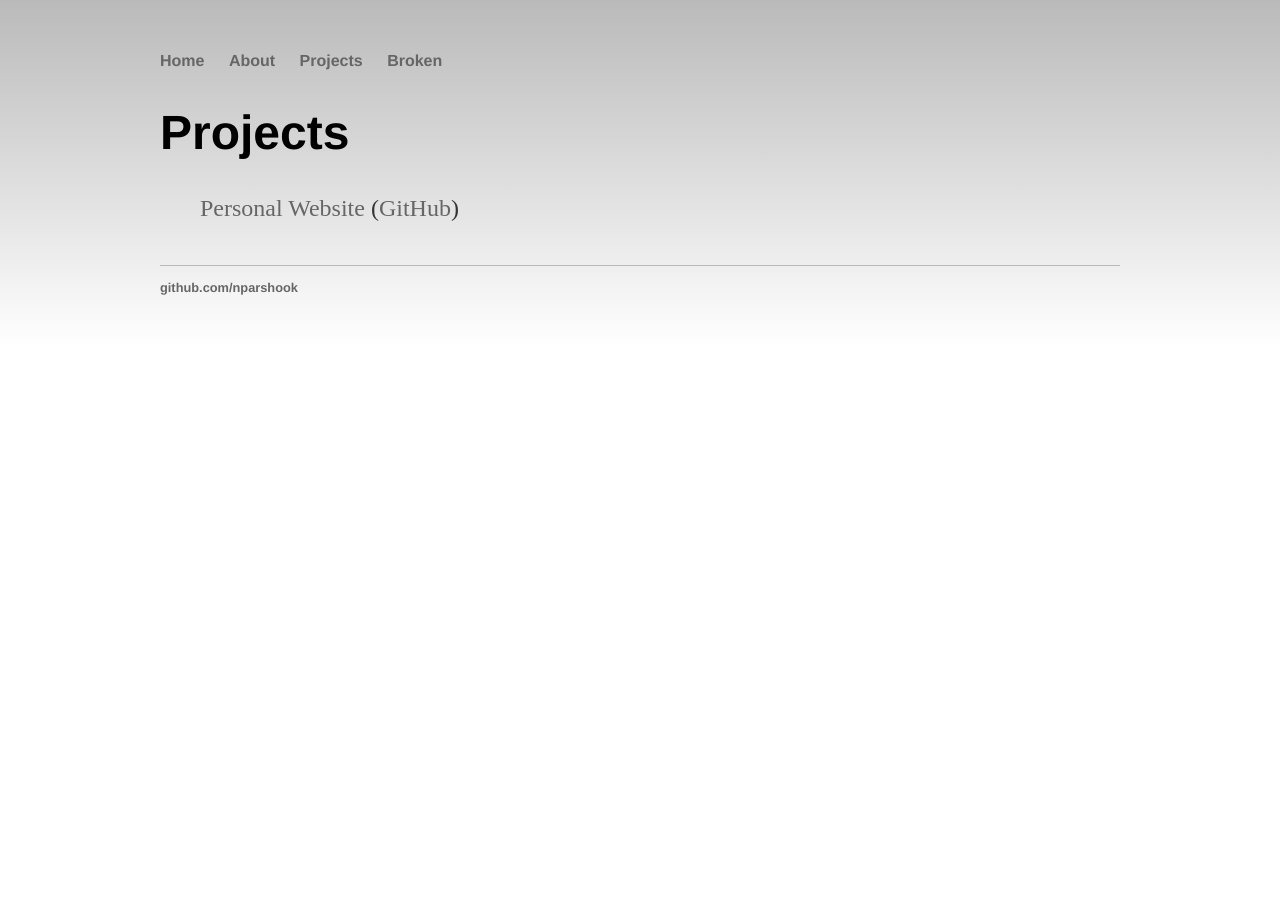
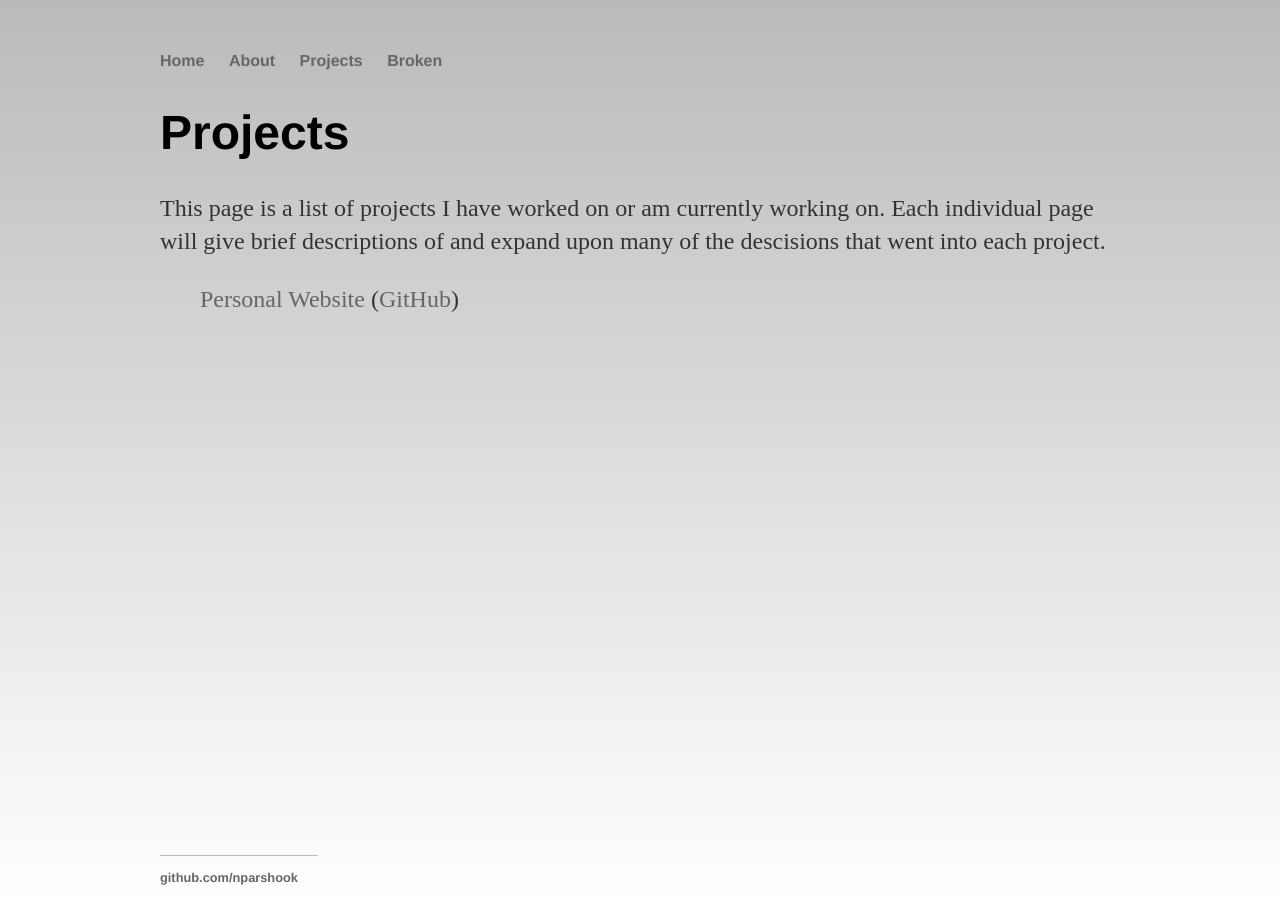
Before and after one commit to nparshook/nparshook.github.io, a Jekyll site: the page built from projects/index.html, in a window 1280 px wide. Built offline with Jekyll 4.4.1, drawn with Linux system fonts in a browser that asks for light colours.

Commit message:
Slowly Changing the layout

```diff
--- a/_layouts/project.html
+++ b/_layouts/project.html
@@ -1,8 +1,7 @@
 ---
 layout: default
 ---
-<h1>{{ page.title }}</h1>
+<h1>{{ page.title }}<span style="float:right;"><em><a href="{{ page.github }}" title="{{ page.title }}">GitHub</a></em></span></h1>
 <div class="post">
-  <em><a href="{{ page.github }}" title="{{ page.title }}">GitHub</a></em>
   {{ content }}
 </div>
--- a/css/main.css
+++ b/css/main.css
@@ -1,3 +1,7 @@
+html {
+  min-height: 100%;
+}
+
 body {
     margin: 50px auto;
     width: 75%;
@@ -55,12 +59,14 @@
 }
 
 footer {
+  position: fixed;
+  bottom: 0;
     border-top: 1px solid #bababa;
     font-size: .8em;
 }
 
 
-/* Blog */
+/* Projects */
 
 ul.posts {
     margin: 20px auto 40px;
@@ -70,32 +76,3 @@
 ul.posts li {
     list-style: none;
 }
-
-
-/* CV */
-
-.cv {
-    margin: 0px 0px 60px;
-}
-
-.cv h1 {
-    font-size: 3em;
-}
-
-.cv h2 {
-    font-size: 2em;
-}
-
-.cv address, .cv .download {
-    font-family: 'Helvetica', 'Arial', 'Sans-Serif';
-}
-
-.cv address, .cv p {
-    font-size: 1.2em;
-}
-
-.cv .download {
-    float: right;
-    font-size: .8em;
-    text-transform: uppercase;
-}
--- a/projects/index.html
+++ b/projects/index.html
@@ -3,6 +3,7 @@
 title: Projects
 ---
 <h1>{{ page.title }}</h1>
+<p>This page is a list of projects I have worked on or am currently working on. Each individual page will give brief descriptions of and expand upon many of the descisions that went into each project.</p>
 <ul class="posts">
   {% assign projects = site.posts | where:"category", "project" %}
   {% for project in projects %}
```
